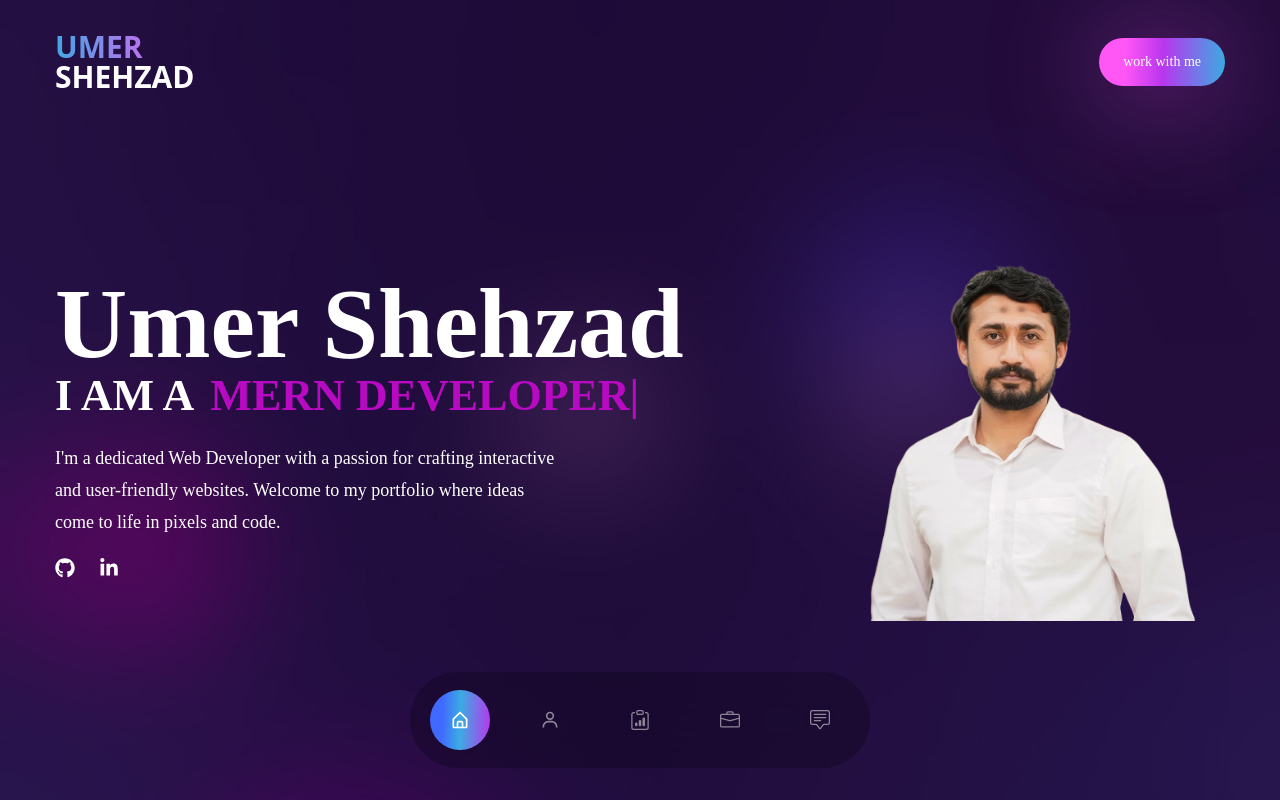
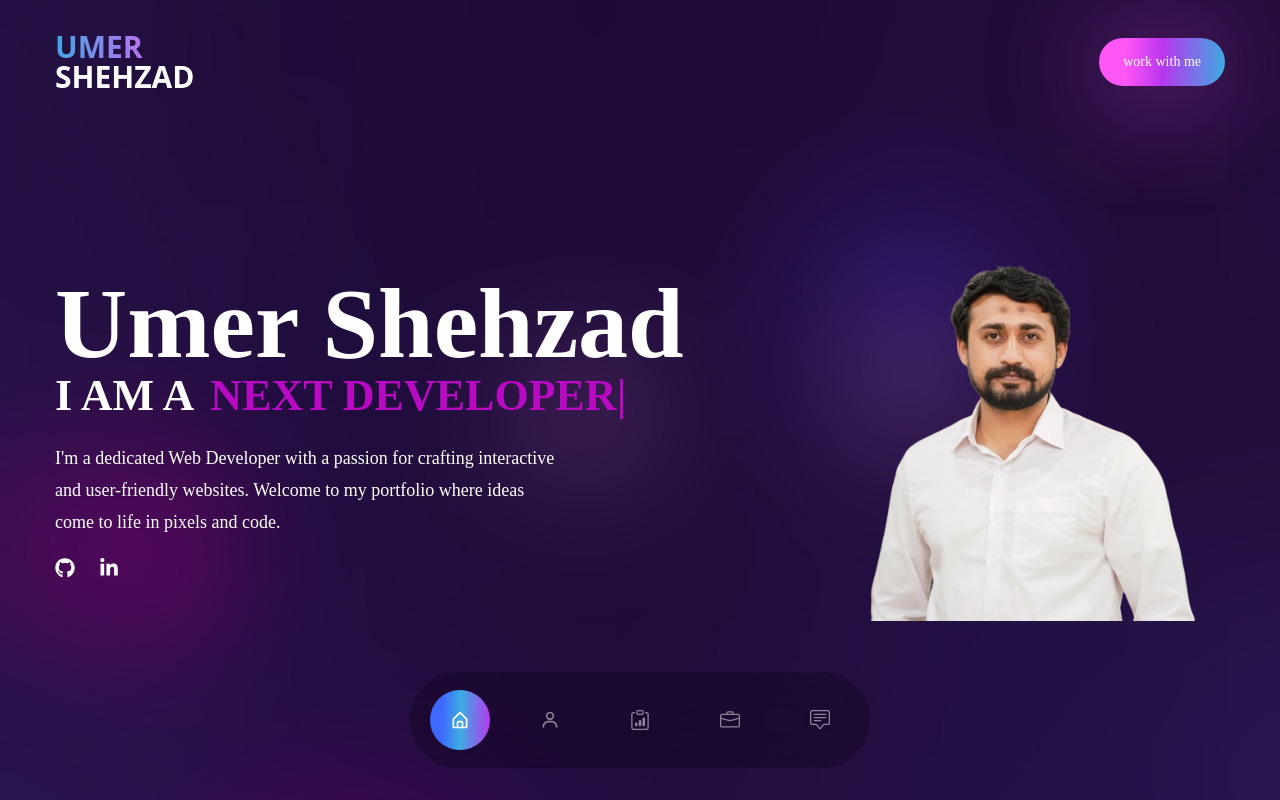
Before and after one commit to umer-shehzad/My-Porfolio-React-TailwindCSS, a React (Vite) app: page / in a window 1280 px wide. Shown: the top 800 px of the page. Built offline with nearby package versions, Linux system fonts and the light colour scheme.

Commit message:
update developer field in banner

```diff
--- a/src/components/Banner.jsx
+++ b/src/components/Banner.jsx
@@ -41,7 +41,7 @@ const Banner = () => {
               <TypeAnimation sequence={[
                 'React Developer',
                 2000,
-                'MERN Developer',
+                'NEXT Developer',
                 2000,
               ]}
                 speed={50}
```
